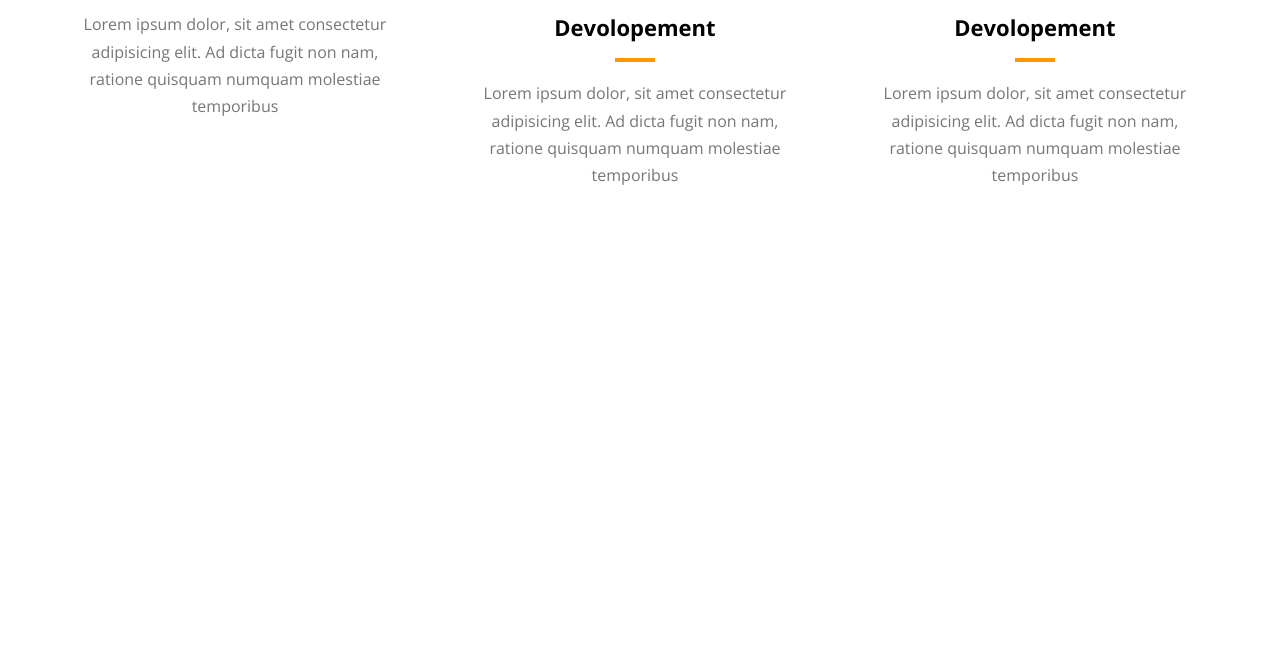
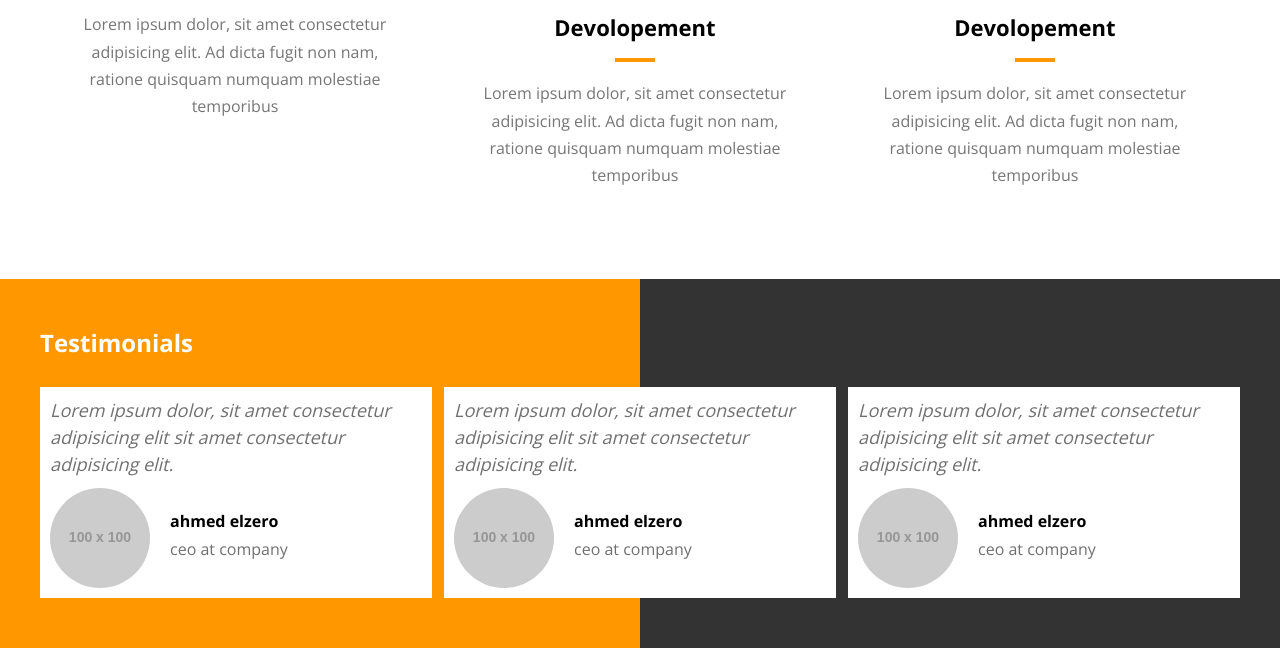
Before and after one commit to Bakkar1/special.github.io, a plain HTML site: page index.html in a window 1280 px wide. Shown: the part 4326-4974 px from the top of the page. Before the commit the page ends 4605 px from the top, so only its background shows below. Drawn offline with nearby package versions, Linux system fonts and the light colour scheme; placeholder pictures from the web are drawn by us.

Commit message:
new from

```diff
--- a/css/main.css
+++ b/css/main.css
@@ -15,15 +15,20 @@ body{
 .container{
     margin: auto;
 }
-
+.h2{
+    font-weight: bold;
+    font-size: 30px;
+    color: var(--main-color);
+    margin-top: 0;
+    margin-bottom: 30px;
+    text-transform: capitalize;
+    text-align: center;
+}
 .visibale-xs, /*hadak elemnt ghaykon mkhfi fga3 lmedia ila l media li khtaritha lih ghayban fiha*/
 .visibale-sm,
 .visibale-md,
 .visibale-lg{
     display: none;
-}
-.clearFix{
-    clear: both;
 }
 .float-left{
     float: left;
@@ -812,11 +817,6 @@ div.about-us .specSvg:hover{
 .features h2{
     font-weight: bold;
     font-size: 30px;
-    color: var(--main-color);
-    margin-top: 0;
-    margin-bottom: 30px;
-    text-transform: capitalize;
-    text-align: center;
 }
 .features > div{
     display: flex;
@@ -877,3 +877,105 @@ div.about-us .specSvg:hover{
 
 }
 /* end features */
+/* start testimonial */
+.testimonial{
+    position: relative;
+    padding: var(--default-padding);
+}
+.testimonial::after{
+    content: '';
+    position: absolute;
+    top: 0;
+    left: 0;
+    width: 50%;
+    height: 100%;
+    background-color: var(--main-color);
+}
+.testimonial::before{
+    content: '';
+    position: absolute;
+    top: 0;
+    right: 0;
+    width: 50%;
+    height: 100%;
+    background-color: #333;
+}
+.testimonial > div{
+    display: flex;
+    flex-wrap: wrap;
+}
+.testimonial h2{
+    color: var(--default-color);
+    position: relative;
+    z-index: 2;
+    text-align: left;
+    width: 100%;
+}
+.testimonial .ts-box{
+    position: relative;
+    z-index: 2;
+    background-color: var(--default-color);
+    padding: 10px;
+}
+
+/* end testimonial */
+.testimonial .ts-box > p{
+    color: #707070;
+    line-height: 1.5;
+    font-style: italic;
+    margin: 0 0 10px;
+    font-size: 18px;
+
+}
+.testimonial .ts-box .person-info{
+    overflow: hidden;
+}
+.testimonial .ts-box .person-info img{
+    float: left;
+    border-radius: 50%;
+    margin-right: 20px;
+}
+.testimonial .ts-box .person-info h4{
+    margin: 24px 0 10px;
+}
+.testimonial .ts-box .person-info p{
+    margin: 0;
+    color: #707070
+}
+@media ( max-width : 767px){
+    .testimonial .ts-box{
+        width: 80%;
+        margin:20px auto 0;
+    }
+}
+@media (min-width : 768px){
+    .testimonial .ts-box{
+        width: calc(90% / 2);
+    }
+    .testimonial .ts-box:first-of-type{
+        margin-right: 5%;
+        margin-left: auto;
+    }
+    .testimonial .ts-box:nth-of-type(2){
+        margin-right: auto;
+    }
+    .testimonial .ts-box:last-of-type{
+        margin: 20px auto 0;
+    }
+
+}
+@media (min-width : 992px){
+    .testimonial .ts-box{
+        width: calc(98% / 3);
+    }
+    .testimonial .ts-box:not(:last-of-type){
+        margin-right: 1%;
+    }
+    .testimonial .ts-box:last-of-type{
+        margin: 0;
+    }
+}
+
+@media (min-width : 1200px){
+
+}
--- a/index.html
+++ b/index.html
@@ -275,7 +275,7 @@
     <!-- end timeline -->
     <!-- start freatures -->
     <div class="features">
-        <h2>our features</h2>
+        <h2 class="h2">our features</h2>
         <div class="container">
             <div class="feat-box">
                 <img src="images/img1.jpg" alt="img">
@@ -310,6 +310,40 @@
         </div>
     </div>
     <!-- end features -->
+    <!-- start testimonial -->
+    <div class="testimonial">
+        <div class="container">
+            <h2 class="h2">testimonials</h2>
+            <div class="ts-box">
+                <p>Lorem ipsum dolor, sit amet consectetur adipisicing elit sit amet consectetur adipisicing elit.</p>
+                <div class="person-info">
+                    <img src="https://placehold.it/100/DDD" alt="img">
+                    <h4>ahmed elzero</h4>
+                    <p>ceo at company</p>
+                    <div class="clearFix"></div>
+                </div>
+            </div>
+            <div class="ts-box">
+                <p>Lorem ipsum dolor, sit amet consectetur adipisicing elit sit amet consectetur adipisicing elit.</p>
+                <div class="person-info">
+                    <img src="https://placehold.it/100/DDD" alt="img">
+                    <h4>ahmed elzero</h4>
+                    <p>ceo at company</p>
+                    <div class="clearFix"></div>
+                </div>
+            </div>
+            <div class="ts-box">
+                <p>Lorem ipsum dolor, sit amet consectetur adipisicing elit sit amet consectetur adipisicing elit.</p>
+                <div class="person-info">
+                    <img src="https://placehold.it/100/DDD" alt="img">
+                    <h4>ahmed elzero</h4>
+                    <p>ceo at company</p>
+                    <div class="clearFix"></div>
+                </div>
+            </div>
+        </div>
+    </div>
+    <!-- end testimonial -->
     <script src="js/main.js"></script>
 </body>
 </html>
```
